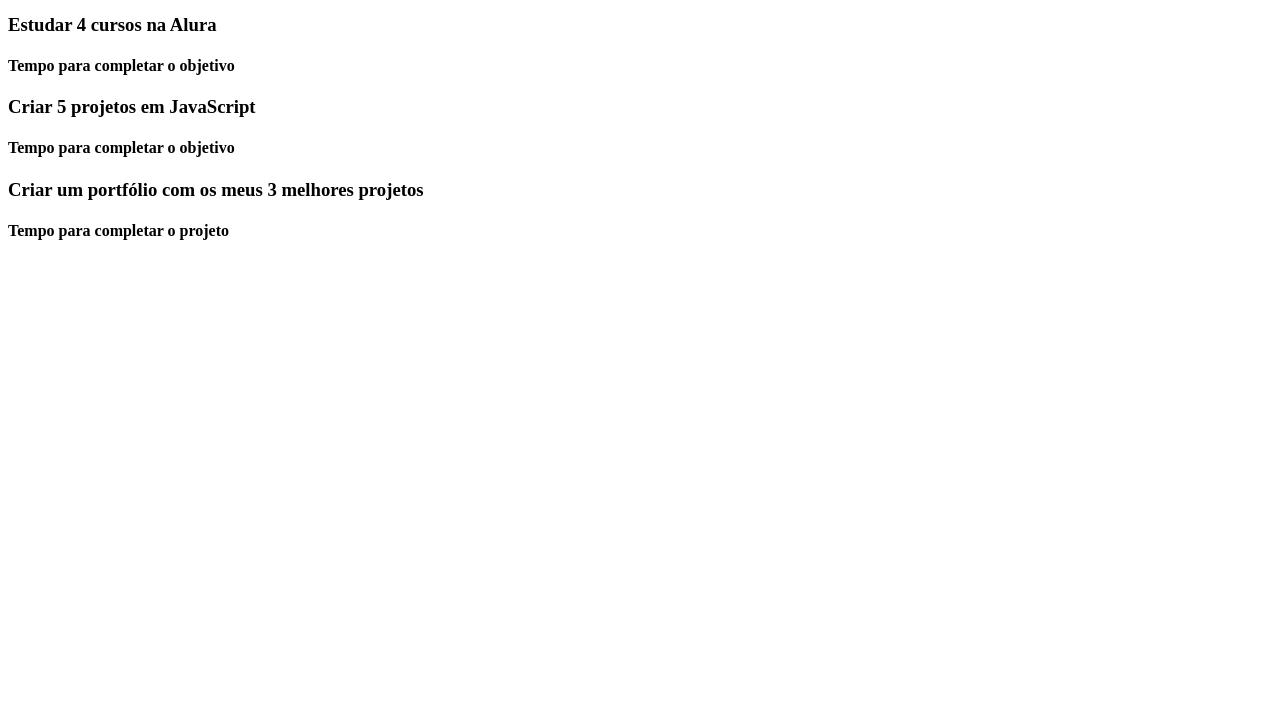
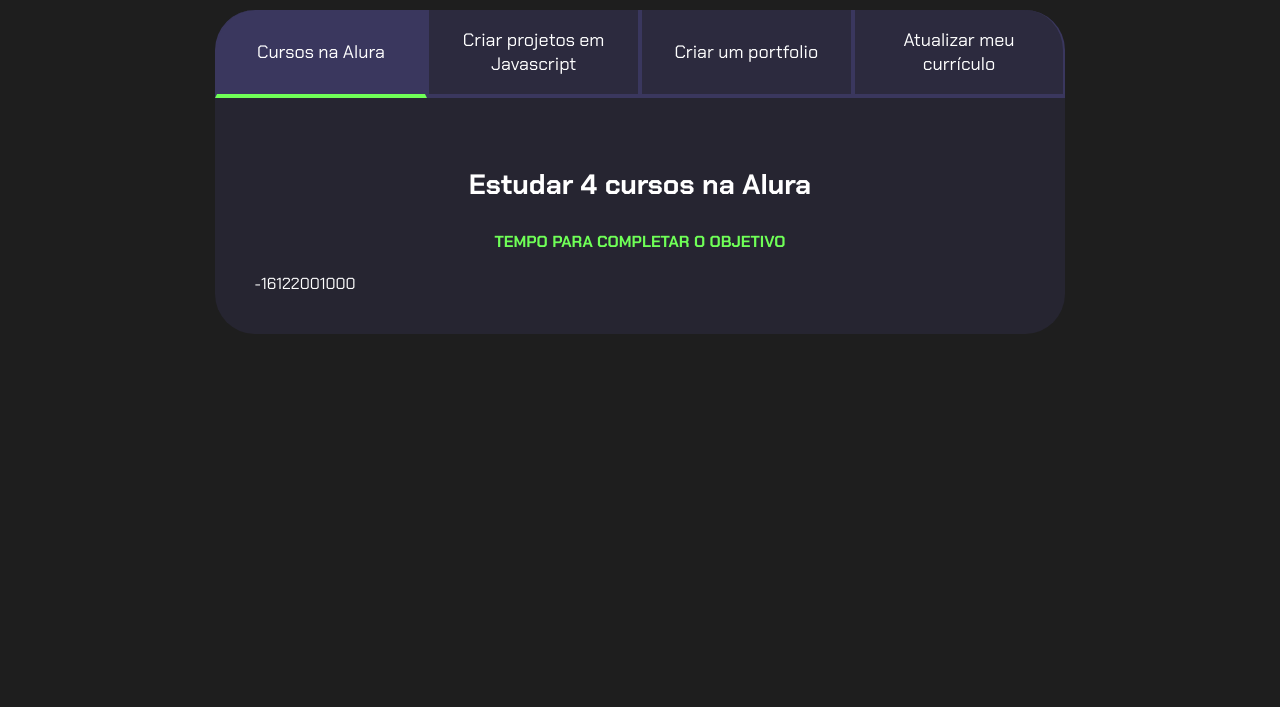
Before and after one commit to andrei951/metas, a plain HTML site: page index.html in a window 1280 px wide. Shown: the part 93-800 px from the top of the page. Drawn offline with Linux system fonts and the light colour scheme.

Commit message:
parte cinco completada

```diff
--- a/index.html
+++ b/index.html
@@ -3,32 +3,43 @@
 <head>
     <meta charset="UTF-8">
     <meta name="viewport" content="width=device-width, initial-scale=1.0">
-    <title>Meus objetivos</title>
+    <title>Meus objetivos do ano</title>
     <link rel="stylesheet" href="style.css">
 </head>
 <body>
     <section class="conteudo-principal">
-    <h2 class="titulo-principal">Meus objetivos<span>_</span></h2>
-    <div class="conteudo">
-    <div class="botoes">
-        <button class="botao ativo">Cursos na Alura</button>
-        <button class="botao ativo">Criar projetos em JavaScript</button>
-        <button class="botao ativo">Criar um portfolio</button>
-        <button class="botao ativo">Atualizar meu curriculo</button>
+        <h2 class="titulo-principal">Meus Objetivos do ano<span>_</span></h2>
+        <div class="conteudo">
+        <div class="botoes">
+            <button class="botao ativo">Cursos na Alura</button>
+            <button class="botao">Criar projetos em Javascript</button>
+            <button class="botao">Criar um portfolio</button>
+            <button class="botao">Atualizar meu currículo</button>
+        </div>
+        <div class="abas-textos">
+            <div class="aba-conteudo ativo">
+                <h3 class="aba-conteudo-titulo-principal">Estudar 4 cursos na Alura</h3>
+                <h4 class="aba-conteudo-titulo-secundario">Tempo para completar o objetivo</h4>
+                <div class="contador"></div>
+            </div>
+            <div class="aba-conteudo">
+                <h3 class="aba-conteudo-titulo-principal">Criar 5 projetos em Javascript</h3>
+                <h4 class="aba-conteudo-titulo-secundario">Tempo para completar o objetivo</h4>
+                <div class="contador"></div>
+            </div>
+            <div class="aba-conteudo">
+                <h3 class="aba-conteudo-titulo-principal">Criar um portfolio com os meus 3 melhores projetos</h3>
+                <h4 class="aba-conteudo-titulo-secundario">Tempo para completar o objetivo</h4>
+                <div class="contador"></div>
+            </div>
+            <div class="aba-conteudo">
+                <h3 class="aba-conteudo-titulo-principal">Atualizar meu curriculo com os certificados da Alura</h3>
+                <h4 class="aba-conteudo-titulo-secundario">Tempo para completar o objetivo</h4>
+                <div class="contador"></div>
+            </div>
+        </div>
     </div>
     </section>
-    <div class="abas-conteudo.ativo">
-    <h3 class="aba-conteudo-titulo-principal">Estudar 4 cursos na Alura</h3>
-    <h4 class="aba-conteudo-titulo-secundario">Tempo para completar o objetivo</h4>
-    <div class="abas-textos">
-        <h3 class="aba-conteudo-titulo-principal">Criar 5 projetos em JavaScript</h3>
-        <h4 class="aba-conteudo-titulo-secundario">Tempo para completar o objetivo</h4>
-        <div class="abas-textos">
-            <h3 class="aba-conteudo-titulo-principal">Criar um portfólio com os meus 3 melhores projetos</h3>
-            <h4 class="aba-conteudo-titulo-secundario">Tempo para completar o projeto</h4>
-            <div class="abas-textos">
-            </div>
-            </div>
     <script src="main.js"></script>
 </body>
 </html>
--- a/style.css
+++ b/style.css
@@ -1,4 +1,5 @@
-@import url('https://fonts.googleapis.com/css2?family=Chakra+Petch:ital,wght@0,300;0,400;0,500;0,600;0,700;1,300;1,400;1,500;1,600;1,700&display=swap&#39;)
+@import url('https://fonts.googleapis.com/css2?family=Chakra+Petch:wght@400;700&display=swap');
+
 :root {
     --cor-de-fundo: #1E1E1E;
     --verde: #6FFF57;
@@ -7,13 +8,12 @@
     --botao-inativo: rgba(58, 55, 94, 0.5);
     --texto-fundo: rgba(58, 55, 94, 0.3);
 }
+
 body {
     background-color: var(--cor-de-fundo);
-    color: var (--branco);
+    color: var(--branco);
     font-family: 'Chakra Petch', sans-serif;
 }
-
-
 
 
 .conteudo-principal {
@@ -23,7 +23,7 @@
     align-items: center;
     max-width: 1200px;
     width: 100%;
-    margin:0 auto;
+    margin: 0 auto;
 }
 
 .titulo-principal {
@@ -32,21 +32,22 @@
     font-size: 32px;
 }
 
-.titulo.principal span {
+.titulo-principal span {
     color: var(--verde);
 }
 
+
 .botao {
-    font-family:"chakra Petch", sans-serif;
+    font-family: 'Chakra Petch', sans-serif;
     background-color: var(--botao-inativo);
     color: var(--branco);
     display: flex;
     justify-content: center;
-    padding: 1 em;
+    padding: 1em;
     font-size: 18px;
     align-items: center;
     width: 100%;
-    border-bottom: 4px solid var(--botao-inativo);
+    border-bottom: 4px solid var(--botao-ativo);
     border-left: 2px solid var(--botao-ativo);
     border-right: 2px solid var(--botao-ativo);
     border-top: none;
@@ -55,30 +56,29 @@
 .botao:first-child {
     border-radius: 40px 40px 0 0;
 }
+
 .botoes {
     display: block;
 }
-@media screen and (min-width: 768px)
-    botao.ativo {
-        display: flex;
+
+.botao.ativo{
+    background-color: var(--botao-ativo);
+    border-bottom: 4px solid var(--verde);
 }
-    .botao:first-child {
-        border-radius: 40px 0 0 0;
-    }
-    .botao:first-child {
-        border-radius: 0 40px 0 0;
-    }
+
 .abas-textos{
-        background-color:var(--texto-fundo) ;
+    background-color: var(--texto-fundo);
     padding: 40px;
     border-radius: 0 0 40px 40px;
 }
 .aba-conteudo.ativo{
     display:block;
 }
+
 .aba-conteudo{
     display: none;
 }
+
 .aba-conteudo-titulo-principal{
     font-size: 28px;
     text-align: center;
@@ -88,3 +88,18 @@
     color: var(--verde);
     text-transform: uppercase;
 }
+
+
+@media screen and (min-width: 768px) {
+    .botoes {
+        display: flex;
+    }
+
+    .botao:first-child {
+        border-radius: 40px 0 0 0;
+    }
+
+    .botao:last-child {
+        border-radius: 0 40px 0 0;
+    }
+}
```
Also changed, not shown: main.js (line endings or trailing spaces). Lines whose indentation alone changed are shown as unchanged.
